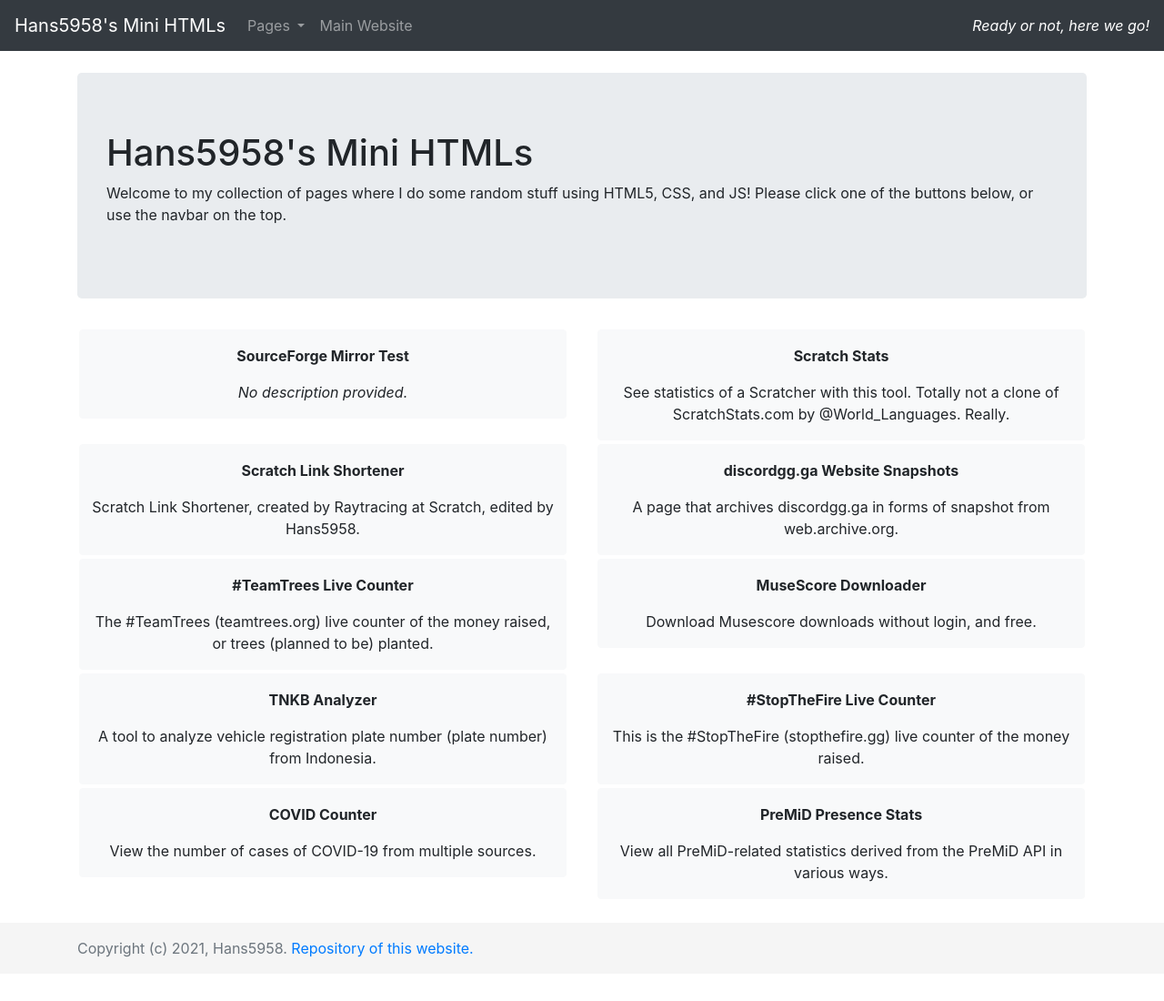
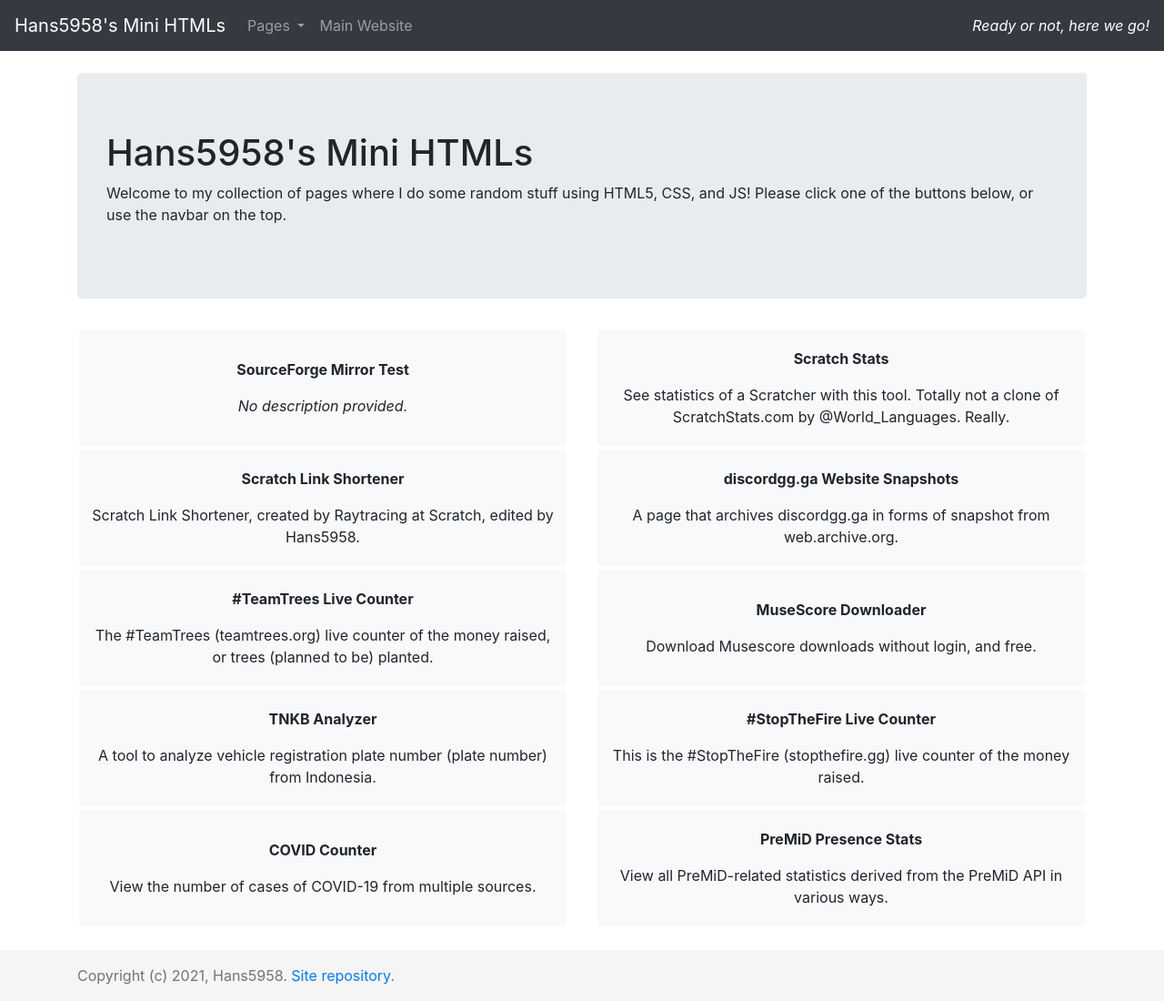
Before and after one commit to Hans5958/mini-htmls, a Jekyll site: the page built from index.html, in a window 1280 px wide. Shown: the whole page at 91% size. Built offline with Jekyll 4.4.1, drawn with Linux system fonts in a browser that asks for light colours; comment, search, counter and statistics services are not loaded; a style sheet for code colours, icons or effects is not loaded; before the commit the page ends 1070 px from its top, so only the background shows below that.

Commit message:
Another base update

```diff
--- a/_includes/footer.html
+++ b/_includes/footer.html
@@ -1,5 +1,5 @@
 <footer class="footer text-middle">
 	<div class="container">
-		<span class="text-muted">Copyright (c) {{ site.copyright_year }}, {{ site.author }}. <a href="{{ site.repository }}">Repository of this website.</a></span>
+		<span class="text-muted">Copyright (c) {{ site.copyright_year }}, {{ site.author }}. <a href="{{ site.repository }}">Site repository</a>.</span>
 	</div>
 </footer>
--- a/_includes/head.html
+++ b/_includes/head.html
@@ -1,6 +1,6 @@
 <!-- Title and Meta -->
 
-<title>{% if page.title != "Index" %}{{ page.title }} - {% endif %}{{ site.title }}</title>
+<title>{% if page.title and page.title != 'Index' %}{{ page.title }} - {% endif %}{{ site.title }}</title>
 <meta charset="utf-8" />
 <meta name="viewport" content="width=device-width, initial-scale=1, viewport-fit=cover" />
 <meta name="description" content="{{ page.description }}" />
@@ -8,7 +8,7 @@
 
 <meta property="og:type" content="website" />
 <meta property="og:url" content="{{ page.url | absolute_url }}">
-<meta property="og:title" content="{{ page.title }}" />
+<meta property="og:title" content="{% if page.title and page.title != 'Index' %}{{ page.title }} - {% endif %}{{ site.title }}" />
 <meta property="og:description" content="{{ page.description }}">
 <meta property="og:site_name" content="{{ site.title }}" />
 <meta property="og:locale" content="en_US" />
@@ -17,7 +17,7 @@
 <meta name="twitter:site" content="{{ site.twitter }}" />
 <meta name="twitter:creator" content="{{ site.twitter }}" />
 <meta name="twitter:url" content="{{ page.url | absolute_url }}" />
-<meta name="twitter:title" content='{% if page.title != "Index" %}{{ page.title }} - {% endif %}{{ site.title }}' />
+<meta name="twitter:title" content="{% if page.title and page.title != 'Index' %}{{ page.title }} - {% endif %}{{ site.title }}" />
 <meta name="twitter:description" content="{{ page.description }}" />
 
 <!-- Require Script and Loading Page -->
--- a/index.html
+++ b/index.html
@@ -34,6 +34,10 @@
 		display: block;
 		margin: 2px;
 		padding: 1rem 0.5rem;
+		height: 8rem;
+		display: flex;
+		flex-direction: column;
+		justify-content: center;
 	}
 
 	.grid-item:hover {
```
